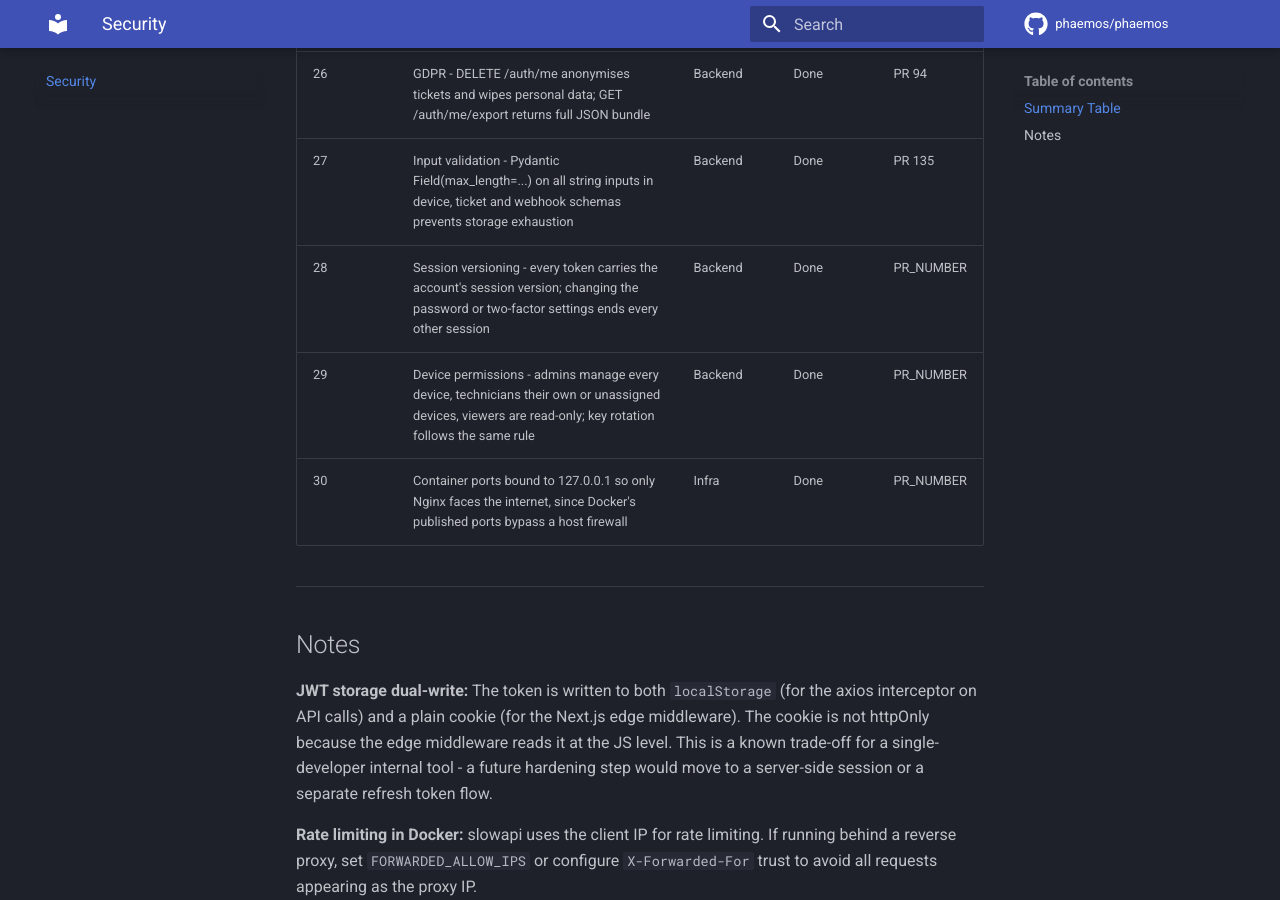
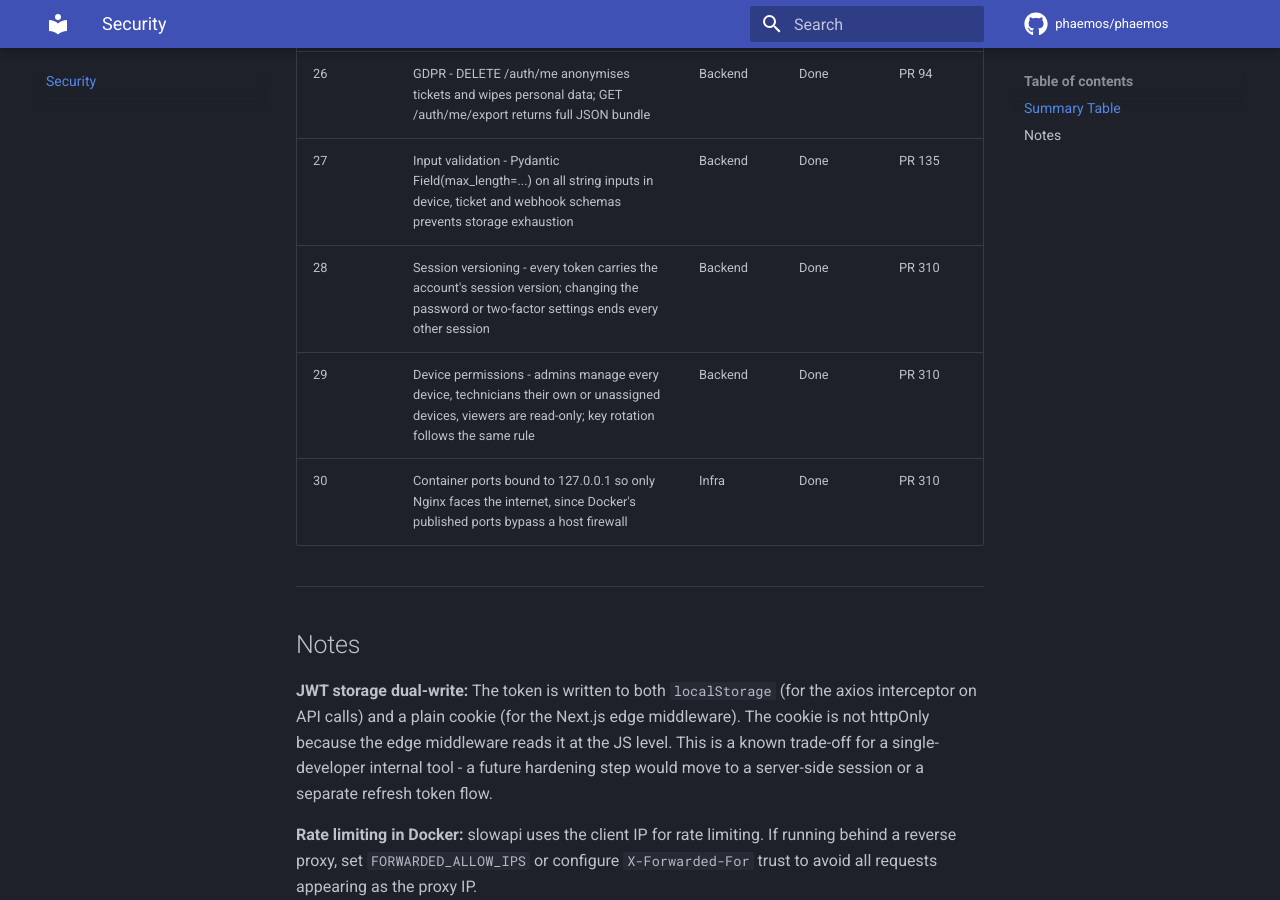
Before and after one commit to phaemos/phaemos, an MkDocs documentation site: the page built from docs/security.md, in a window 1280 px wide and 900 px high, scrolled down 2305 px. Built offline with MkDocs 1.6.1 and Material for MkDocs 9.7.7, drawn with Linux system fonts in a browser that asks for light colours; comment, search, counter and statistics services are not loaded.

Commit message:
docs: record the pull request in the security table

```diff
--- a/docs/security.md
+++ b/docs/security.md
@@ -37,9 +37,9 @@ Last updated: 2026-10-01
 | 25 | Cookie consent - GDPR-compliant banner, GA4 loads only after accept, consent stored in localStorage | Frontend | Done | PR 114 |
 | 26 | GDPR - DELETE /auth/me anonymises tickets and wipes personal data; GET /auth/me/export returns full JSON bundle | Backend | Done | PR 94 |
 | 27 | Input validation - Pydantic Field(max_length=...) on all string inputs in device, ticket and webhook schemas prevents storage exhaustion | Backend | Done | PR 135 |
-| 28 | Session versioning - every token carries the account's session version; changing the password or two-factor settings ends every other session | Backend | Done | PR_NUMBER |
-| 29 | Device permissions - admins manage every device, technicians their own or unassigned devices, viewers are read-only; key rotation follows the same rule | Backend | Done | PR_NUMBER |
-| 30 | Container ports bound to 127.0.0.1 so only Nginx faces the internet, since Docker's published ports bypass a host firewall | Infra | Done | PR_NUMBER |
+| 28 | Session versioning - every token carries the account's session version; changing the password or two-factor settings ends every other session | Backend | Done | PR 310 |
+| 29 | Device permissions - admins manage every device, technicians their own or unassigned devices, viewers are read-only; key rotation follows the same rule | Backend | Done | PR 310 |
+| 30 | Container ports bound to 127.0.0.1 so only Nginx faces the internet, since Docker's published ports bypass a host firewall | Infra | Done | PR 310 |
 
 ---
 
```
